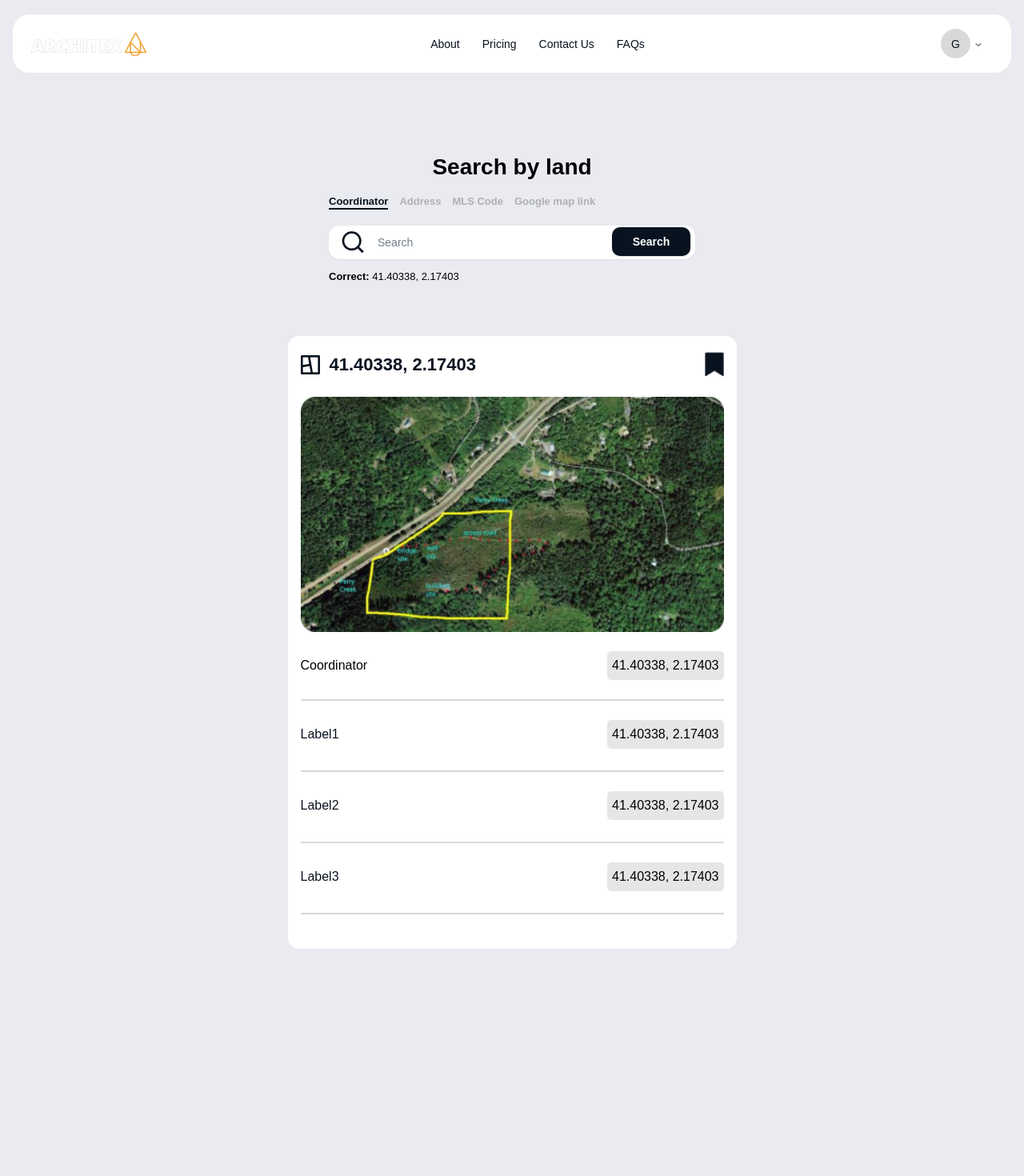
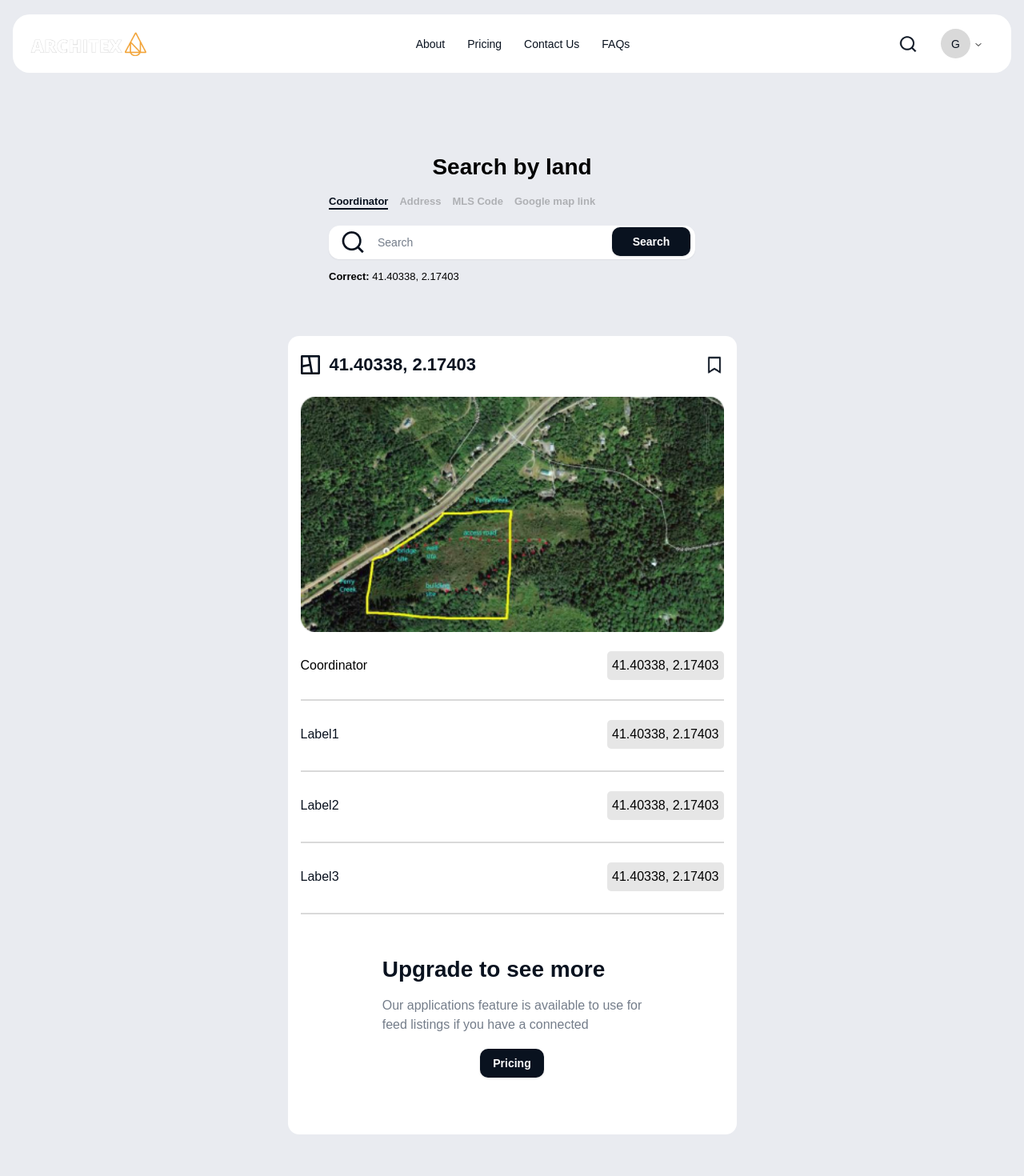
Before and after one commit to GiorgiIlariani/architex, a Next.js app: page /search-result in a window 1280 px wide. Shown: the top 1470 px of the page at 80% size. Built offline with nearby package versions, Linux system fonts and the light colour scheme.

Commit message:
fixes and adds

```diff
--- a/app/(root)/search-result/page.tsx
+++ b/app/(root)/search-result/page.tsx
@@ -6,8 +6,14 @@ import React from "react";
 const SearchResultPage = () => {
   const result = profileHomeResultConstants[0];
 
+  // let user = {
+  //   firstLetterOfName: "G",
+  // };
+
+  let user;
+
   return (
-    <div className="w-full gap-[60px] bg-[#E9EBF0] min-h-[200vh] flex flex-col">
+    <div className="w-full gap-[60px] bg-[#E9EBF0] min-h-[200vh] flex flex-col pb-[125px]">
       <div className="pt-0">
         <SearchByLand searchResultPage={true} />
       </div>
@@ -16,6 +22,7 @@ const SearchResultPage = () => {
         {...result}
         showAllLabels={true}
         searchResultPage={true}
+        upgradeToSee={user ? false : true}
       />
     </div>
   );
--- a/components/shared/ProfileResultCard.tsx
+++ b/components/shared/ProfileResultCard.tsx
@@ -1,19 +1,37 @@
-import React from "react";
+"use client";
+
+import React, { useState } from "react";
 import { Separator } from "../ui/separator";
 import Link from "next/link";
 import Image from "next/image";
+import { Button } from "../ui/button";
 
 const ProfileResultCard = ({
   id,
   coordinates,
   label,
   img,
-  showAllLabels, // Default to false
+  showAllLabels,
   searchResultPage,
+  upgradeToSee,
 }: ProfileResultCardProps) => {
+  const [isSaved, setIsSaved] = useState(false);
+  const [showSaveButton, setShowSaveButton] = useState(false);
+
+  // Toggle the saved state
+  const handleSaveClick = () => {
+    setIsSaved((prevState) => !prevState);
+    setShowSaveButton(false); // Hide the button after saving/unsaving
+  };
+
+  // Show the button when the image is clicked
+  const handleImageClick = () => {
+    setShowSaveButton((prev) => !prev);
+  };
+
   return (
     <div
-      className={`max-w-[561px] w-full py-[19px] px-4 bg-white rounded-[14px] ${
+      className={`relative max-w-[561px] w-full py-[19px] px-4 bg-white rounded-[14px] ${
         searchResultPage ? "mt-[360px] mx-auto" : ""
       }`}
       key={id}
@@ -33,12 +51,36 @@ const ProfileResultCard = ({
               </p>
             </div>
 
-            <Image
-              src="/assets/images/saved-profile-res.png"
-              alt="img"
-              width={24}
-              height={24}
-            />
+            <div className="flex flex-col items-center">
+              <div className="cursor-pointer" onClick={handleImageClick}>
+                {isSaved ? (
+                  <Image
+                    src="/assets/images/saved-profile-res.png"
+                    alt="Saved"
+                    width={24}
+                    height={24}
+                    className="w-6 h-6 object-contain"
+                  />
+                ) : (
+                  <Image
+                    src="/assets/images/not-saved-profile-res.png"
+                    alt="Not saved"
+                    width={24}
+                    height={24}
+                    className="w-6 h-6 object-contain"
+                  />
+                )}
+              </div>
+
+              {showSaveButton && (
+                <Button
+                  className="absolute -top-2 right-1 mt-[-10px] mr-[-10px] bg-[#09121F] hover:bg-[#09121F] text-white text-sm rounded-[14px]"
+                  onClick={handleSaveClick}
+                >
+                  {isSaved ? "Unsave" : "Save"}
+                </Button>
+              )}
+            </div>
           </div>
 
           <Image
@@ -89,8 +131,6 @@ const ProfileResultCard = ({
                       </span>
                     </div>
                   )}
-
-                  {/* <Separator className="mt-[27px] mb-6 border border-[#D9D9D9]" /> */}
                 </>
               )}
             </div>
@@ -105,6 +145,25 @@ const ProfileResultCard = ({
         >
           See more
         </Link>
+
+        {upgradeToSee && (
+          <div className="flex flex-col gap-[18px] items-center pb-[52px]">
+            <div className="flex flex-col gap-3">
+              <h2 className="text-[28px] text-[#09121F] font-bold">
+                Upgrade to see more
+              </h2>
+              <p className="text-[#747D8A]">
+                Our applications feature is available to use for <br /> feed
+                listings if you have a connected
+              </p>
+            </div>
+            <Link href="/pricing">
+              <Button className="bg-[#09121F] text-white font-semibold text-sm rounded-[10px] hover:bg-[#09121F]">
+                Pricing
+              </Button>
+            </Link>
+          </div>
+        )}
       </div>
     </div>
   );
--- a/components/shared/header.tsx
+++ b/components/shared/header.tsx
@@ -67,6 +67,7 @@ const HeaderComponent = () => {
               alt="header img"
               width={146}
               height={41}
+              className="w-[110px] h-[31px] md:w-[146px] md:h-[41px]"
             />
           </Link>
 
@@ -90,6 +91,13 @@ const HeaderComponent = () => {
           <div className="flex items-center">
             {user ? (
               <>
+                <Image
+                  src="/assets/images/search-line.png"
+                  alt="search icon"
+                  width={32}
+                  height={32}
+                  className="w-6 h-6 md:8 md:8 cursor-pointer mr-0 md:mr-[13px]"
+                />
                 <LoggedInUser user={user} />
                 <div className="md:hidden flex items-center justify-center">
                   <button onClick={toggleMobileMenu}>
--- a/index.d.ts
+++ b/index.d.ts
@@ -25,4 +25,5 @@ declare interface ProfileResultCardProps {
   label: string[];
   showAllLabels: boolean;
   searchResultPage: boolean;
+  upgradeToSee?: boolean;
 }
```
Also changed, not shown: public/assets/images/not-saved-profile-res.png (added).
